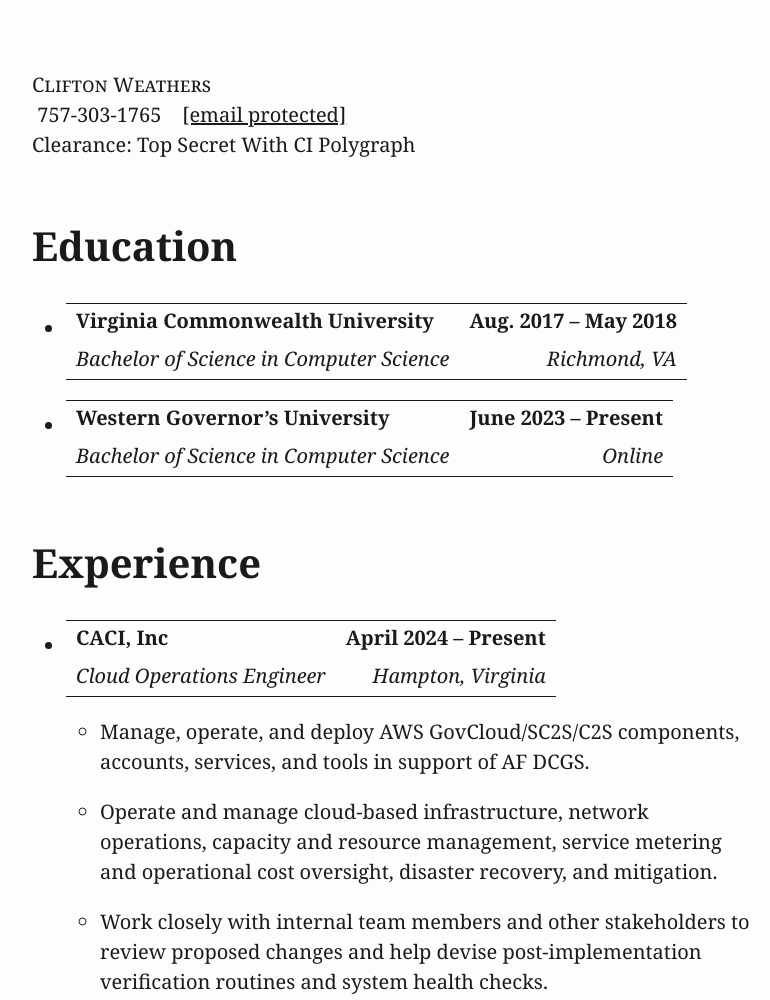
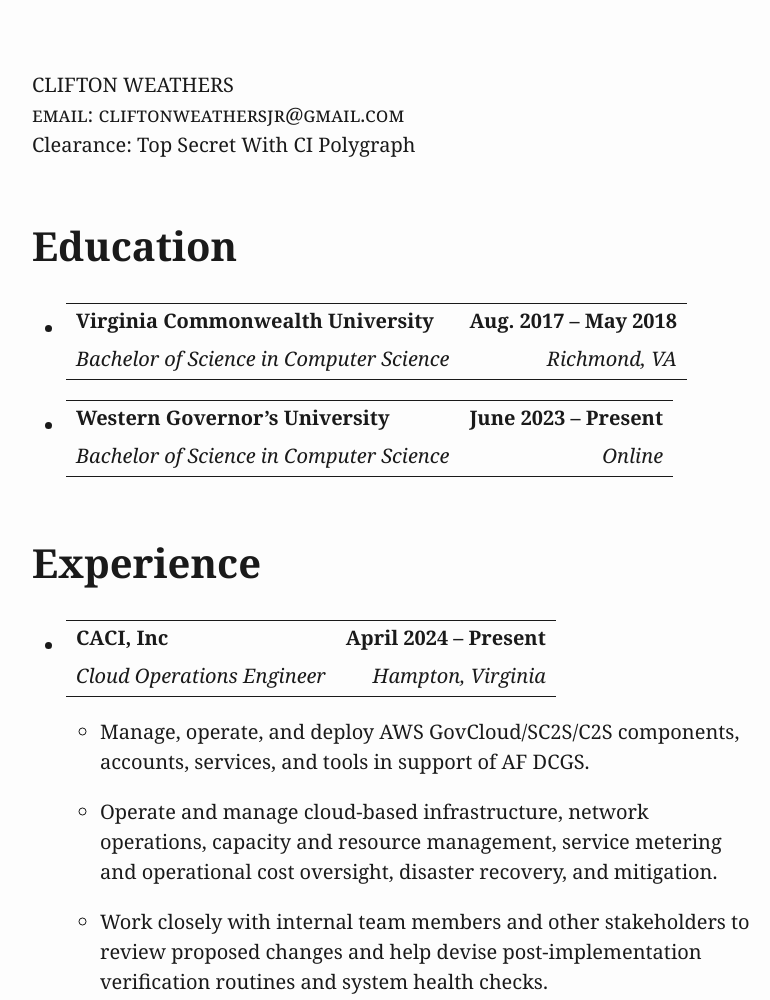
Before and after one commit to cliftonweathersjr/resume-hosting-on-ec2, a plain HTML site: page index.html in a window 1280 px wide. Shown: the top 1000 px of the page, without its empty margins (248-1018 px from the left). Drawn offline with nearby package versions, Linux system fonts and the light colour scheme.

Commit message:
Update index.html

```diff
--- a/index.html
+++ b/index.html
@@ -167,8 +167,8 @@
 </head>
 <body>
 <div class="center">
-<p><span><span class="smallcaps">Clifton Weathers</span></span><br />
- 757-303-1765    <u><a href="/cdn-cgi/l/email-protection" class="__cf_email__" data-cfemail="f99a95909f8d96978e9c988d919c8b8a938bb99e94989095d79a9694">[email&#160;protected]</a></u><br />
+<p><span><span>CLIFTON WEATHERS</span></span><br />
+<span class="smallcaps">email: cliftonweathersjr@gmail.com</span>  <br />
 Clearance: Top Secret With CI Polygraph</p>
 </div>
 <h1 id="education">Education</h1>
```
